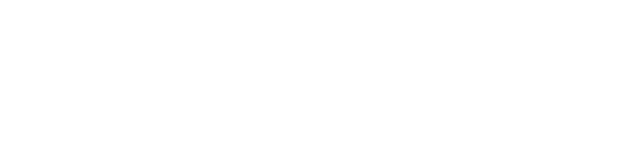
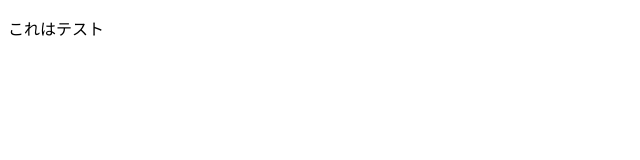
Before and after one commit to Whnneeww/my-json, a plain HTML site: page index.html in a window 1280 px wide. Shown: the full height of the page, 0-640 px from the left. Drawn offline with Linux system fonts and the light colour scheme.

Commit message:
index.html

```diff
--- a/index.html
+++ b/index.html
@@ -2,9 +2,10 @@
 <html lang="ja">
 <head>
 <meta charset="utf-8">
-<title>ボクの初めてのウェブサイト</title>
+<title>テスト</title>
 </head>
 <body>
 
+ <p>これはテスト </p>
 </body>
 </html>
```
